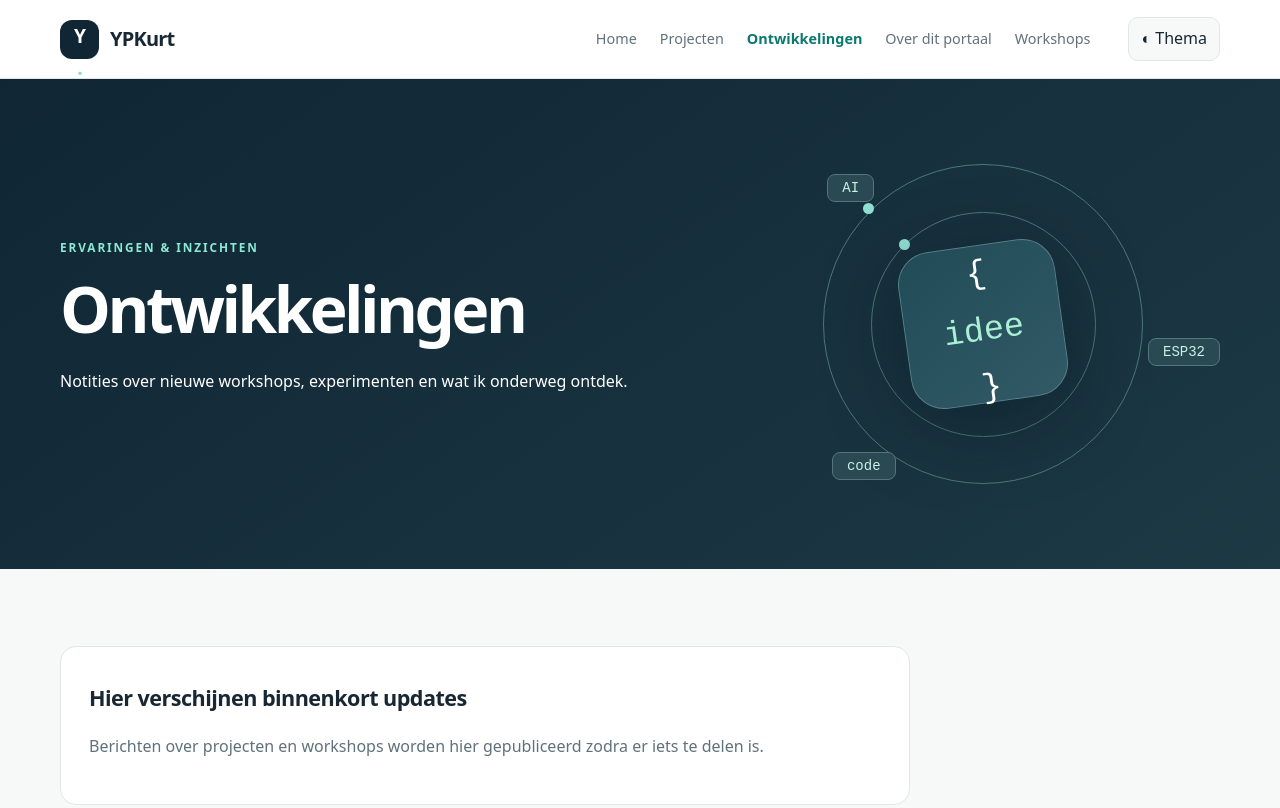
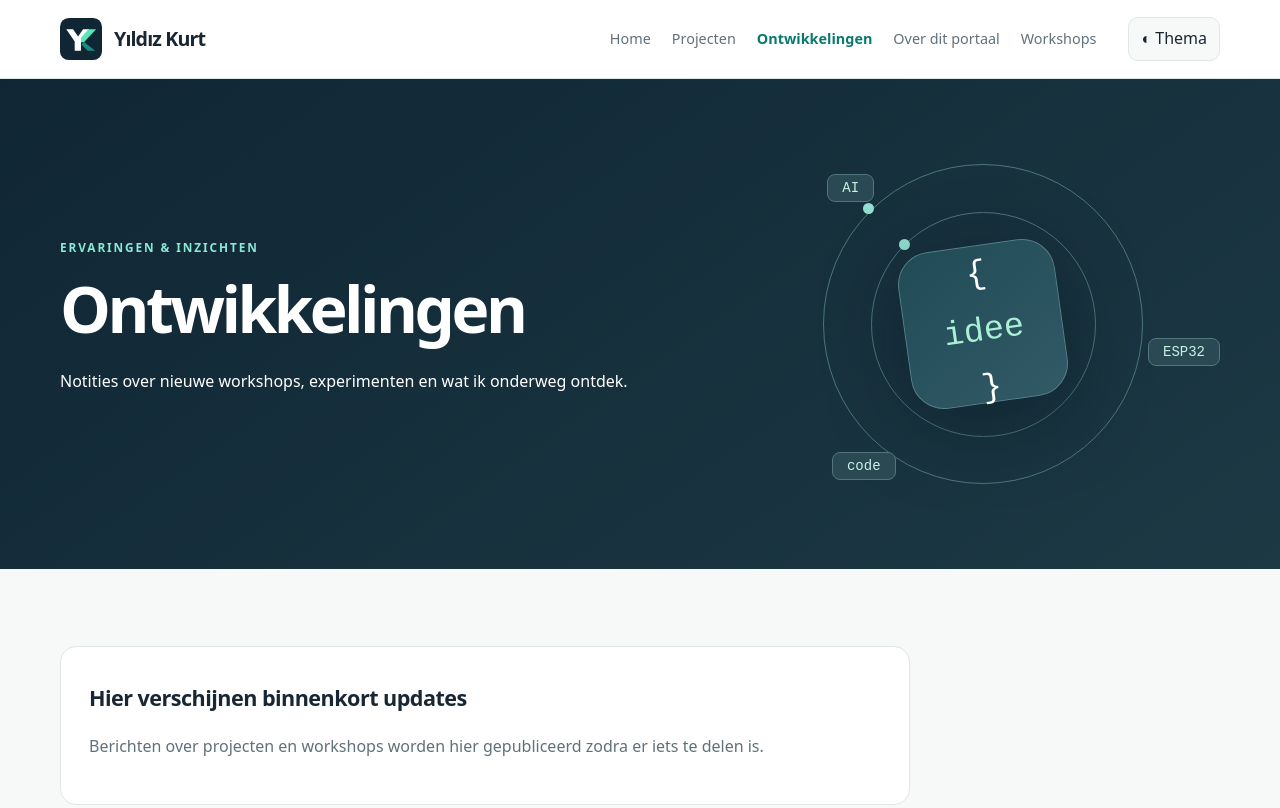
Before and after one commit to Yildiz2505/ypkurt-portaal, a plain HTML site: page updates.html in a window 1280 px wide. Shown: the top 808 px of the page. Drawn offline with Linux system fonts and the light colour scheme.

Commit message:
Gebruik één centrale Yıldız Kurt-header in plaats van losse HTML

```diff
--- a/updates.html
+++ b/updates.html
@@ -1,4 +1,5 @@
-<!doctype html><html lang="nl"><head><meta charset="utf-8"><meta name="viewport" content="width=device-width,initial-scale=1"><meta name="description" content="Nieuws, inzichten en ontwikkelingen over projecten van YPKurt."><title>Ontwikkelingen · YPKurt</title><link rel="stylesheet" href="css/style.css?v=20261025-hero"><script src="js/app.js" defer></script></head><body data-page="updates">
-<a class="skip" href="#inhoud">Ga naar inhoud</a><header class="site-header"><div class="container header-inner"><a class="logo" href="index.html"><span class="logo-icon">Y<span>.</span></span><span>YPKurt</span></a><nav class="nav" aria-label="Hoofdnavigatie"><a href="index.html">Home</a><a href="projecten.html">Projecten</a><a class="active" aria-current="page" href="updates.html">Ontwikkelingen</a><a href="over.html">Over dit portaal</a><a href="https://workshops.ypkurt.nl/">Workshops</a></nav><button id="theme-toggle" class="theme-button" type="button" aria-label="Wissel thema">◐ <span>Thema</span></button></div></header>
+<!doctype html><html lang="nl"><head><meta charset="utf-8"><meta name="viewport" content="width=device-width,initial-scale=1"><meta name="description" content="Nieuws, inzichten en ontwikkelingen over projecten van YPKurt."><title>Ontwikkelingen · YPKurt</title><link rel="stylesheet" href="css/style.css?v=20261025-hero"><script src="js/app.js" defer></script><link rel="stylesheet" href="/shared/header.css">
+</head><body data-page="updates">
+<a class="skip" href="#inhoud">Ga naar inhoud</a><div id="shared-header"></div><script src="/shared/header.js"></script>
 <main id="inhoud"><section class="hero"><div class="container hero-grid"><div><p class="eyebrow">ERVARINGEN & INZICHTEN</p><h1>Ontwikkelingen</h1><p>Notities over nieuwe workshops, experimenten en wat ik onderweg ontdek.</p></div><div class="hero-art" aria-hidden="true"><div class="art-ring ring-one"></div><div class="art-ring ring-two"></div><div class="art-core">{ <span>idee</span> }</div><span class="art-tag tag-one">AI</span><span class="art-tag tag-two">ESP32</span><span class="art-tag tag-three">code</span></div></div></section><section class="section"><div class="container"><div id="updates-list" class="updates-list" aria-live="polite"><p>Berichten worden geladen…</p></div></div></section></main>
 <footer class="site-footer"><div class="container footer-inner"><span><strong>YPKurt</strong> · Technologie, projecten & workshops</span><a href="index.html">Terug naar home ↑</a></div></footer></body></html>
```
